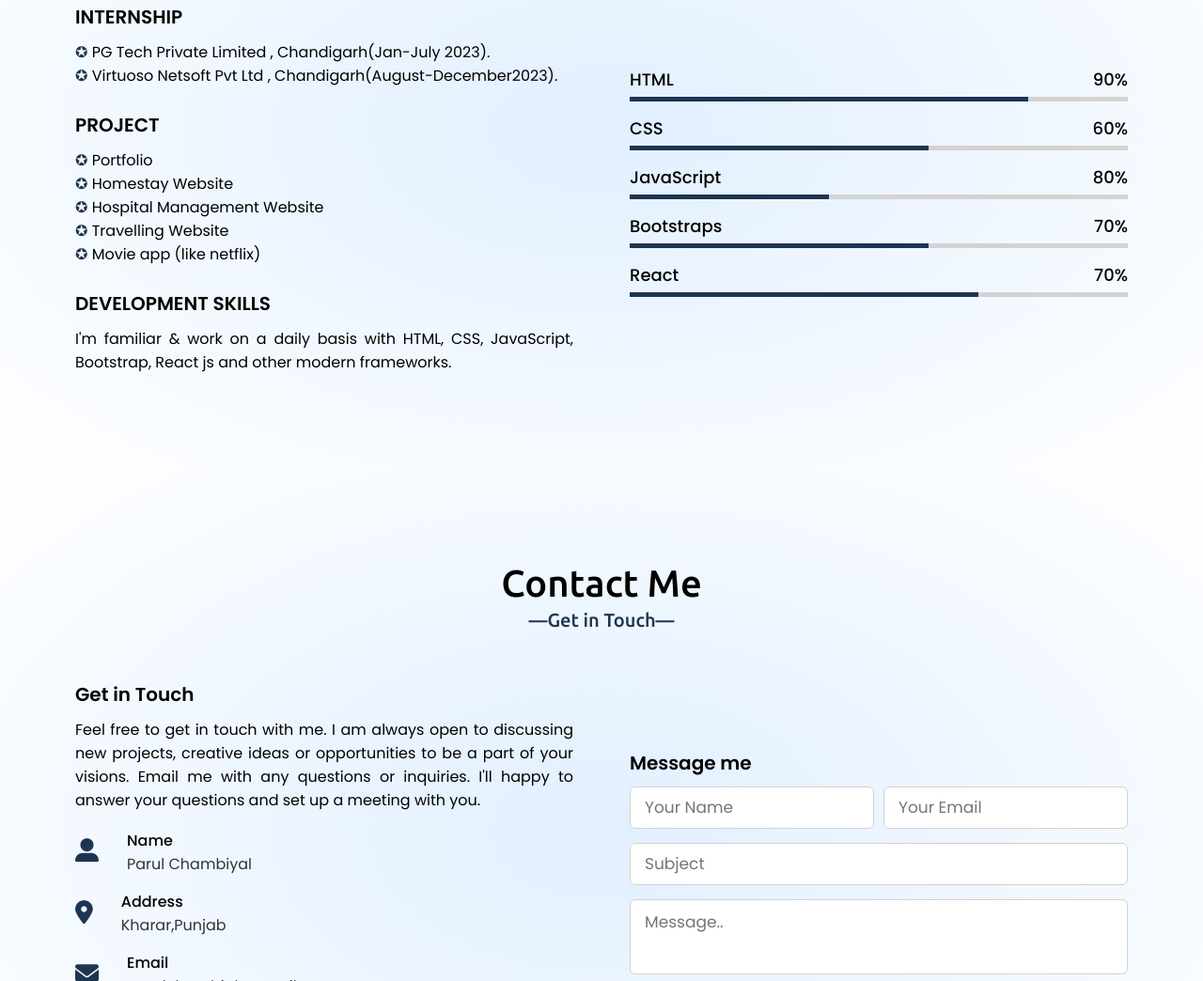
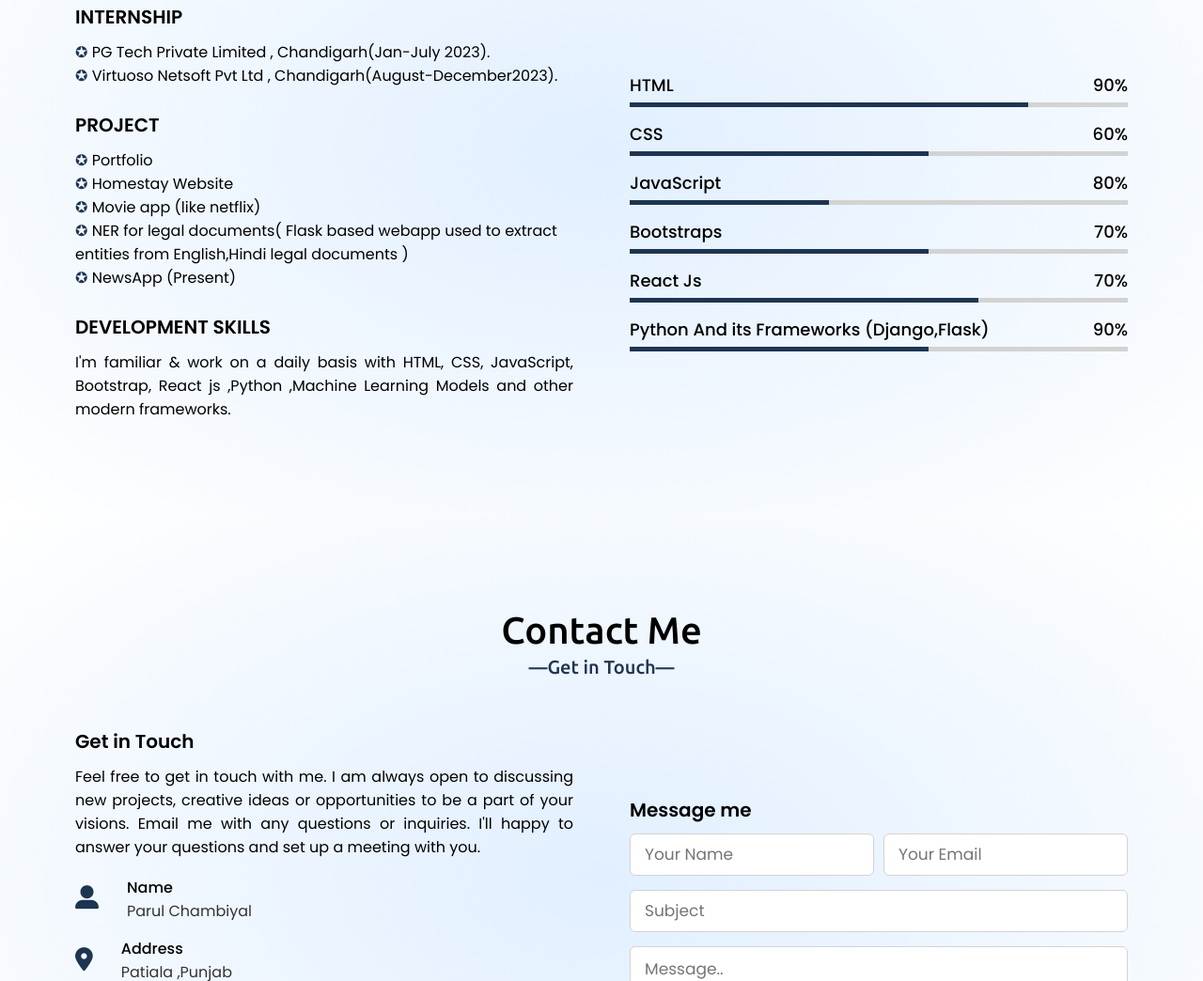
Before and after one commit to ParulChambiyal/My-Portfolio, a plain HTML site: page index.html in a window 1280 px wide. Shown: the part 1756-2800 px from the top of the page at 94% size. Drawn offline with nearby package versions, Linux system fonts and the light colour scheme.

Commit message:
Your commit message

```diff
--- a/index.html
+++ b/index.html
@@ -1,7 +1,7 @@
 <!DOCTYPE html>
 <html lang="en">
   <head>
-    <title>Portfolio Landing Page</title>
+    <title> My Portfolio </title>
     <meta charset="UTF-8" />
     <meta name="viewport" content="width=device-width" />
     <link rel='stylesheet' href='https://cdnjs.cloudflare.com/ajax/libs/font-awesome/5.15.3/css/all.min.css'>
@@ -41,7 +41,7 @@
             <div class="text-1">Hello, This is</div>
             <div class="text-2">Parul Chambiyal</div>
             <div class="text-3">And I'm a Web Developer <span class="typing"></span></div>
-            <a href="#">Hire me</a>
+            <a href="#column right">Hire me</a>
 
           </div>
         </div>
@@ -89,9 +89,9 @@
               <p>
                 <li class="project">Portfolio </li>
                 <li class="project">Homestay Website </li>
-                <li class="project">Hospital Management Website </li>
-                <li class="project">Travelling Website</li>
                 <li class="project">Movie app (like netflix)</li>
+                <li class="project">NER for legal documents( Flask based webapp used to extract entities from English,Hindi legal documents )</li>
+                <li class="project">NewsApp (Present)</li>
 
               </p>
 
@@ -99,7 +99,7 @@
               <div class="text">DEVELOPMENT SKILLS</div>
 
               <p>
-                I'm familiar & work on a daily basis with HTML, CSS, JavaScript, Bootstrap, React js and other modern frameworks.
+                I'm familiar & work on a daily basis with HTML, CSS, JavaScript, Bootstrap, React js ,Python ,Machine Learning Models and other modern frameworks.
               </p>
 
             </div>
@@ -141,11 +141,19 @@
               </div>
               <div class="bars">
                 <div class="info">
-                  <span>React</span>
+                  <span>React Js</span>
                   <span>70%</span>
                 </div>
                 <div class="line django"></div>
               </div>
+              <div class="info">
+                <span>Python And its Frameworks (Django,Flask) </span>
+                <span>90%</span>
+              </div>
+              <div class="line bootstraps"></div>
+            </div>
+
+
             </div>
           </div>
         </div>
@@ -175,7 +183,7 @@
                   <i class="fa-solid fa-location-dot"></i>
                   <div class="info">
                     <div class="head"> Address</div>
-                    <div class="sub-title"> Kharar,Punjab</div>
+                    <div class="sub-title"> Patiala ,Punjab</div>
                   </div>
                 </div>
 
@@ -211,7 +219,7 @@
             </div>
 
             <!-- Reach -->
-            <div class="column right">
+            <div class="column right" id ="column right">
               <div class="text">Message me</div>
               <form action="#">
                 <div class="fields">
--- a/index.js
+++ b/index.js
@@ -40,11 +40,10 @@ $(document).ready(function () {
 
     var typed = new Typed(".typing", {
       strings: [
-        "Fullstack Developer",
+        "FrontEnd Developer",
         "Software Developer",
         "Python Developer",
-        "Founder",
-        "Author"
+        "Data Science Enthusiast",
       ],
       typeSpeed: 100,
       backSpeed: 60,
@@ -53,11 +52,11 @@ $(document).ready(function () {
 
     var typed = new Typed(".typing-2", {
       strings: [
-        "Fullstack Developer",
+        "FrontEnd Developer",
         "Software Developer",
         "Python Developer",
-        "Founder",
-        "Author"
+        "Data Science Enthusiast",
+
       ],
       typeSpeed: 100,
       backSpeed: 60,
--- a/style.css
+++ b/style.css
@@ -212,7 +212,7 @@
   /*  Home  */
   .home {
     display: flex;
-    background: url("https://img.freepik.com/premium-vector/programmer-desk_1302-14802.jpg?semt=ais_hybrid") no-repeat
+    background: url("https://img.freepik.com/free-vector/matrix-style-binary-code-digital-falling-numbers-blue-background_1017-37387.jpg?semt=ais_hybrid") no-repeat
       center;
     height: 100vh;
     color: #fff;
```
